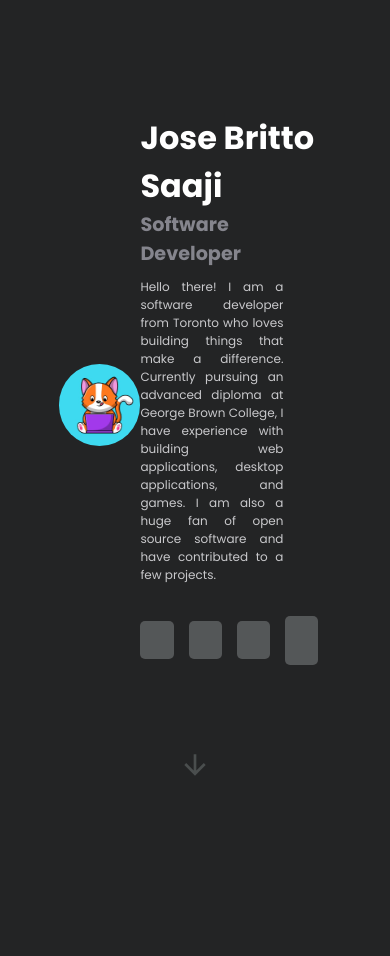
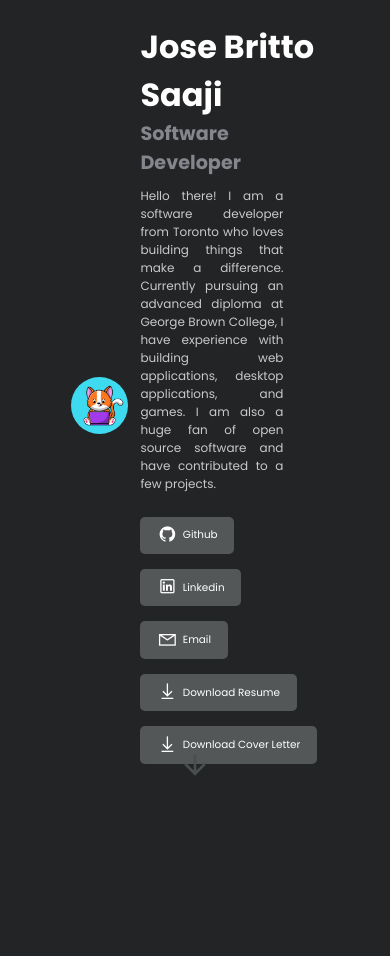
Before and after one commit to JoseBritto/JoseBritto.github.io, a PHP site: page / in a window 390 px wide. Shown: the part 59-1015 px from the top of the page. Run offline with PHP 8.4, Linux system fonts and the light colour scheme.

Commit message:
A little responsive

```diff
--- a/assets/css/mainv2.css
+++ b/assets/css/mainv2.css
@@ -37,7 +37,7 @@ main {
             align-items: center;
             border-radius: 50%;
             overflow: clip;
-            width: 200px;
+            width: 70%;
             aspect-ratio: 1;
             img {
                 width: 100%;
@@ -81,6 +81,7 @@ main {
             justify-content: flex-start;
             align-items: center;
             gap: 15px;
+            flex-wrap: wrap;
             a{
                 transition: all 0.1s;
                 text-decoration: none;
```
